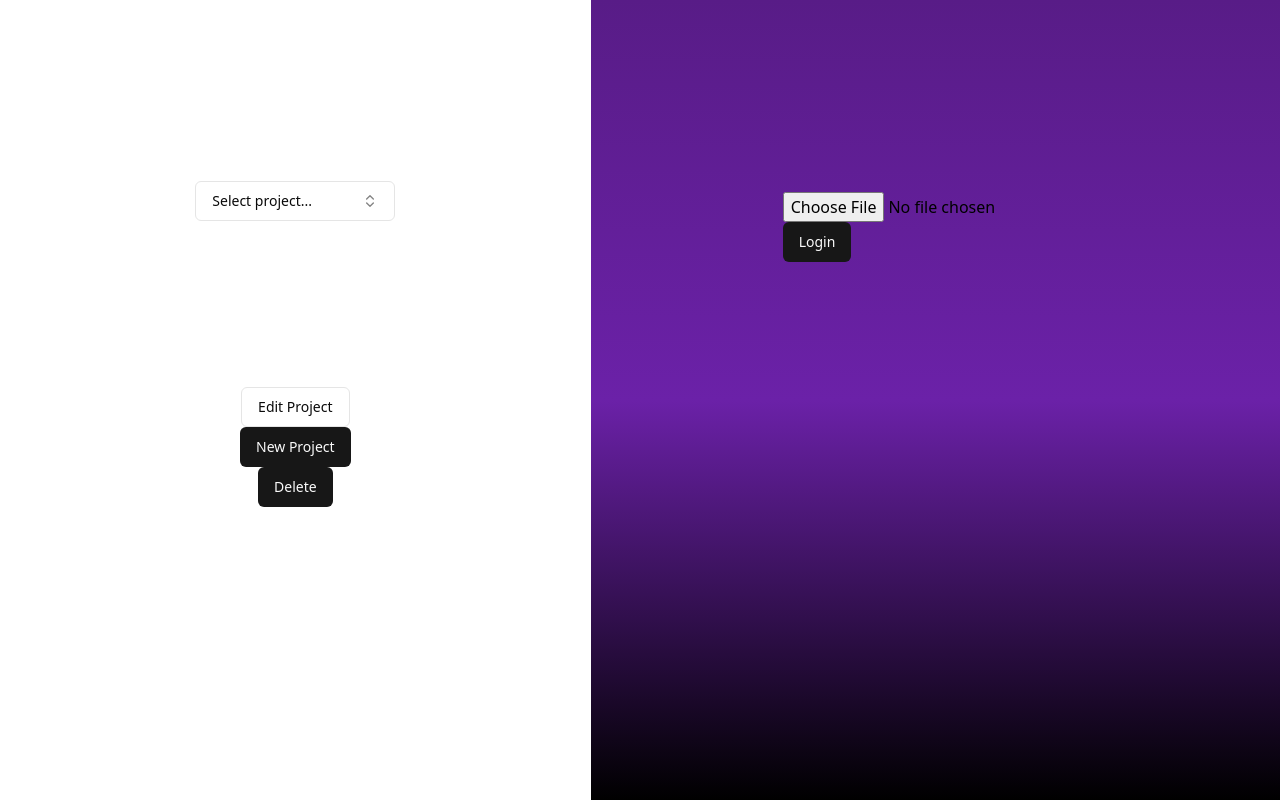
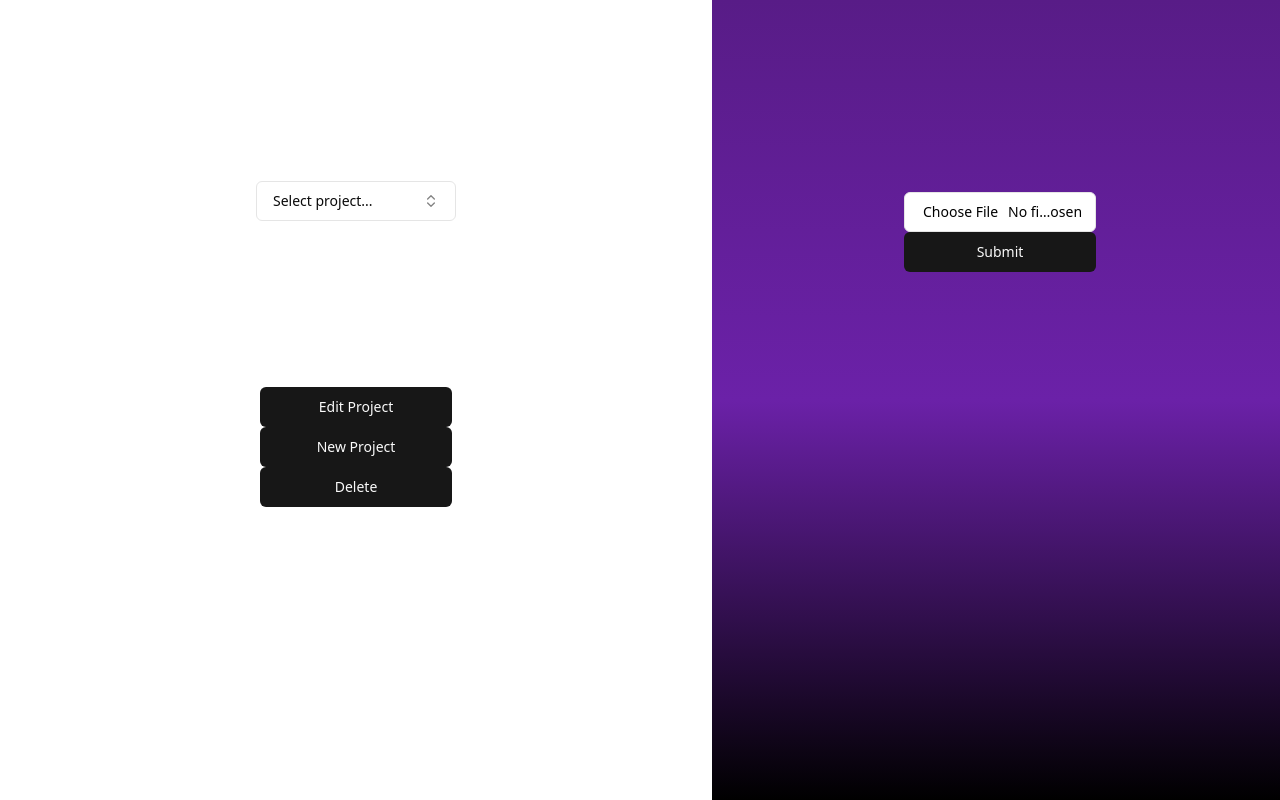
Before and after one commit to throwmeplease/f4a, a Next.js app in the folder taskhive/: page /dashboard in a window 1280 px wide. Built offline with nearby package versions, Linux system fonts and the light colour scheme; what @uploadthing/react would draw is missing.

Commit message:
heelllll yeahh

```diff
--- a/taskhive/src/pages/dashboard.js
+++ b/taskhive/src/pages/dashboard.js
@@ -30,6 +30,9 @@ import {
     DialogTitle,
     DialogTrigger,
 } from "@/components/ui/dialog";
+
+
+const button_css = 'mx-5 my-30 min-w-48 max-w-48';
 
 const projects_old = [
     {
@@ -109,7 +112,7 @@ function EditProject() {
         <>
             <Dialog>
                 <DialogTrigger asChild>
-                    <Button variant="outline">Edit Project</Button>
+                    <Button className={button_css}>Edit Project</Button>
                 </DialogTrigger>
                 <DialogContent className="sm:max-w-[425px]">
                     <DialogHeader>
@@ -155,7 +158,9 @@ function EditProject() {
 function DeleteProject() {
     return (
         <Dialog>
-            <DialogTrigger><Button>Delete</Button></DialogTrigger>
+            <DialogTrigger>
+                <Button className={button_css}>Delete</Button>
+            </DialogTrigger>
             <DialogContent>
                 <DialogHeader>
                     <DialogTitle>Are you absolutely sure?</DialogTitle>
@@ -174,7 +179,9 @@ function DeleteProject() {
 function NewProject() {
     return (
         <Dialog>
-            <DialogTrigger><Button>New Project</Button></DialogTrigger>
+            <DialogTrigger>
+                <Button className={button_css}>New Project</Button>
+            </DialogTrigger>
             <DialogContent className="sm:max-w-[425px]">
                 <DialogHeader>
                     <DialogTitle>New Project</DialogTitle>
@@ -240,8 +247,6 @@ export default function ComboboxDemo() {
     //    console.log(response);
     //}
 
-
-
     return (
         <main
             className={
@@ -306,7 +311,11 @@ export default function ComboboxDemo() {
                         </PopoverContent>
                     </Popover>
                 </div>
-                <div className={'flex flex-col items-center justify-between p-28'}>
+                <div
+                    className={
+                        "flex flex-col items-center justify-between p-28"
+                    }
+                >
                     <EditProject />
                     <NewProject />
                     <DeleteProject />
@@ -314,14 +323,27 @@ export default function ComboboxDemo() {
             </div>
             <div
                 className={
-                    "text-black flex min-h-screen flex-col items-center justify-between p-48"
+                    "w-max text-black flex min-h-screen flex-col items-center justify-between p-48"
                 }
             >
-
-        <form method="post" enctype="multipart/form-data" action="api/fileupload">
-                <input id="filelelo" type="file" accept=".zip" name="filetoupload" />
-                <Button id="filelelo" type="submit" > Login </Button>
-        </form> {/*    <Home />  */}
+                <form
+                    method="post"
+                    enctype="multipart/form-data"
+                    action="api/fileupload"
+                >
+                    <Input
+                        id="filelelo"
+                        type="file"
+                        accept=".zip"
+                        name="filetoupload"
+        className={'min-w-48 max-w-48'}
+                    />
+                    <Button className={'min-w-48 max-w-48'} id="filelelo" type="submit">
+                        {" "}
+                        Submit{" "}
+                    </Button>
+                </form>{" "}
+                {/*    <Home />  */}
             </div>
         </main>
     );
--- a/taskhive/src/pages/login.js
+++ b/taskhive/src/pages/login.js
@@ -45,11 +45,11 @@ export default function LoginPage() {
     }
     var IW = "";
     if (isWrong === true) {
-        IW = <p className={"text-sm"}>Password is wrong</p>;
+        IW = <p className={"text-green-400 text-sm"}>Password is wrong</p>;
     }
     return (
         <main
-            className={`bg-gradient-to-b text-2xl from-purple-900 via-purple-800 to-black min-h-screen flex flex-col items-center justify-evenly p-24 `}
+            className={`bg-gradient-to-b text-3xl from-purple-900 via-purple-800 to-black min-h-screen flex flex-col items-center justify-center p-24 `}
         >
             {IW}
             <form onSubmit={handleSubmit}>
```
Also changed, not shown: 1 other file (tests, documents, lock files or other folders).
